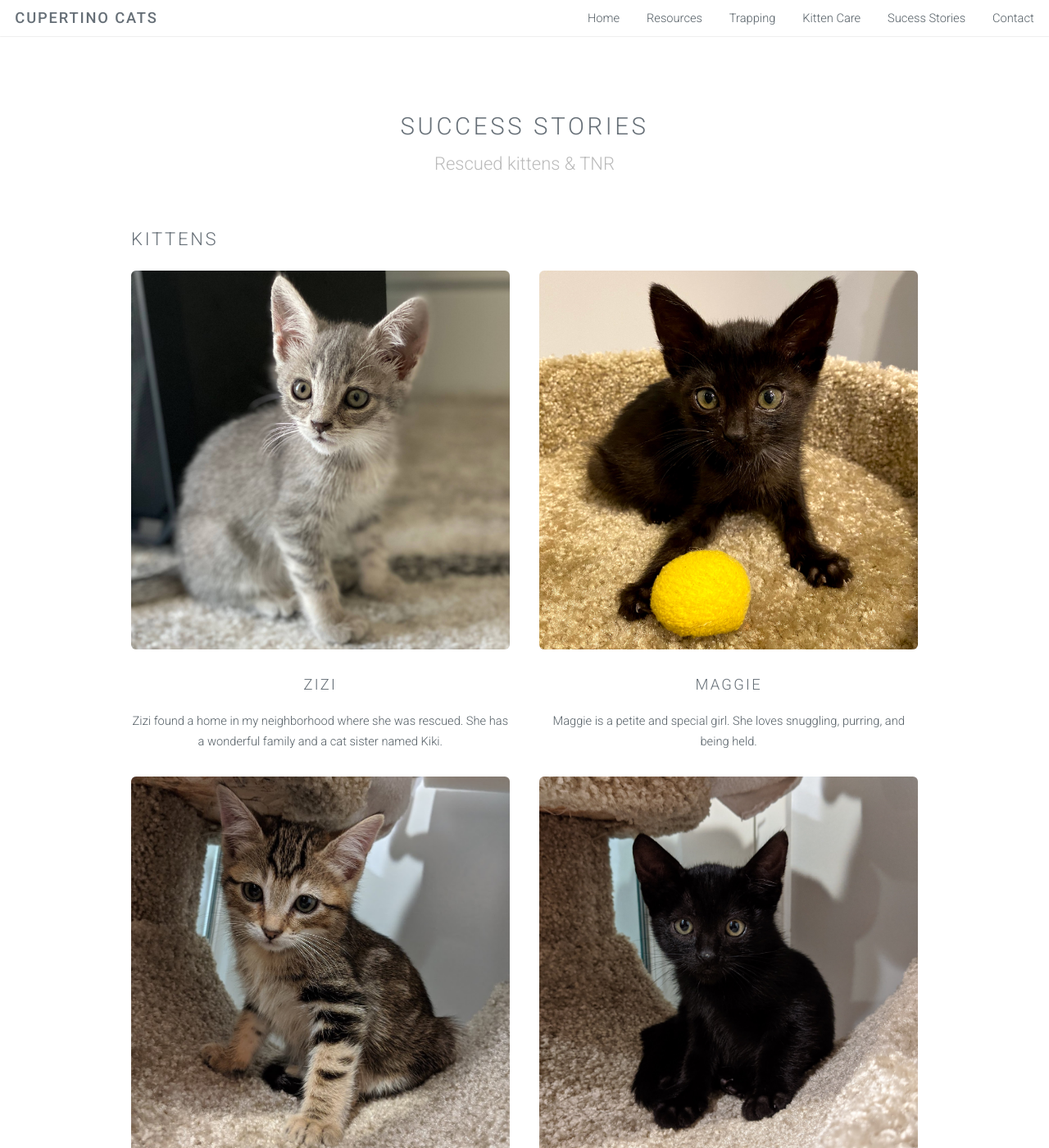
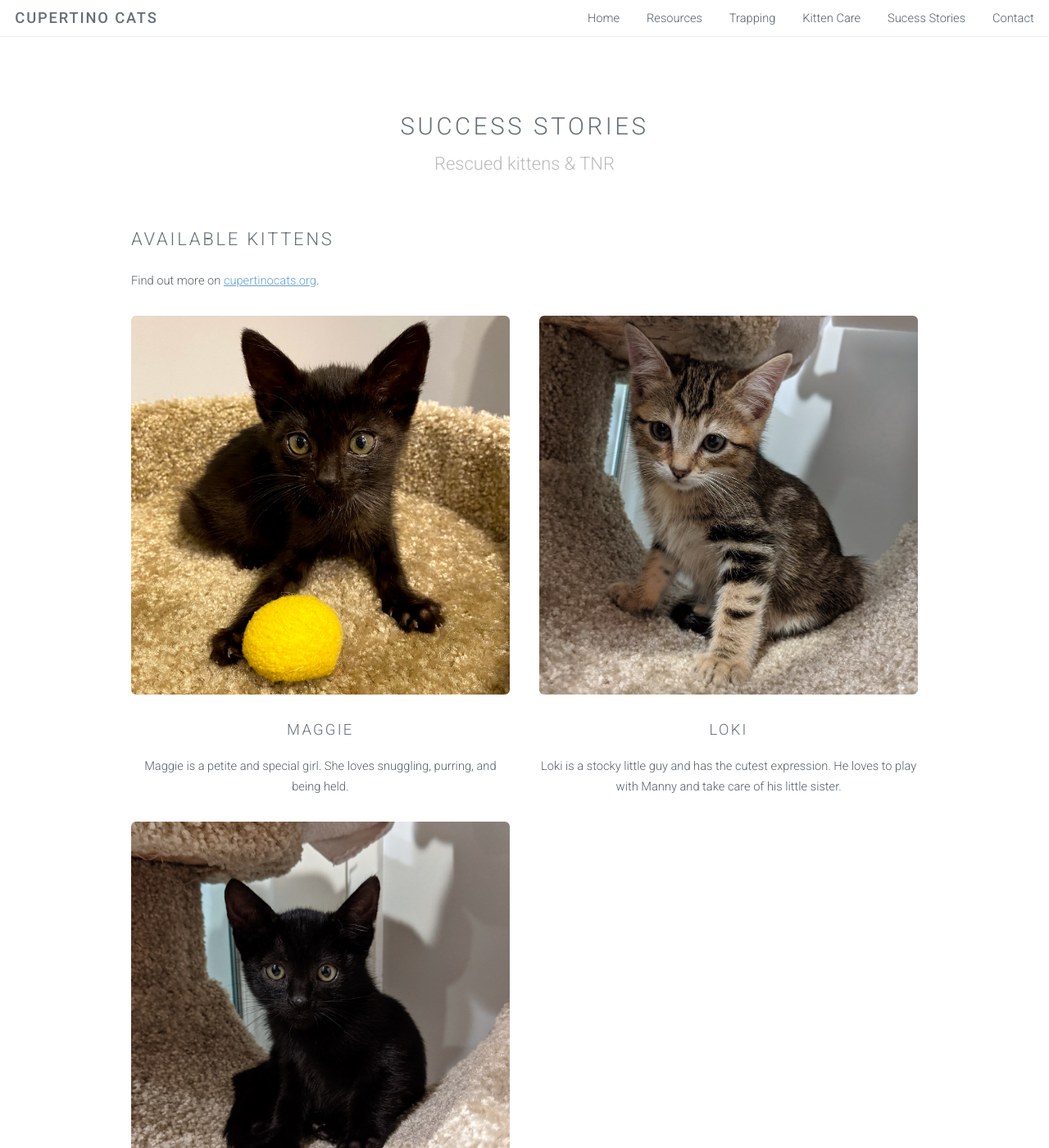
Before and after one commit to sunmeetsingh/bayareacats.github.io, a Jekyll site: the page built from success-stories.html, in a window 1280 px wide and 1400 px high. Shown: the whole window at 82% size. Built offline with Jekyll 4.4.1, drawn with Linux system fonts in a browser that asks for light colours; some of the changed text lies outside the part shown.

Commit message:
Switch kittens to available

```diff
--- a/success-stories.html
+++ b/success-stories.html
@@ -10,16 +10,10 @@ layout: default
     </header>
 
     <div class="container">
-        <h2>Kittens</h2>
+        <h2>Available kittens</h2>
+        <p>Find out more on <a href="cupertinocats.org">cupertinocats.org</a>.</p>
 
         <div class="row">
-            <div class="6u">
-                <section class="special">
-                    <a class="image fit"><img src="{{ site.baseurl }}/images/zizi.jpg" alt="" /></a>
-                    <h3>Zizi</h3>
-                    <p>Zizi found a home in my neighborhood where she was rescued. She has a wonderful family and a cat sister named Kiki.</p>
-                </section>
-            </div>
             <div class="6u">
                 <section class="special">
                     <a class="image fit"><img src="{{ site.baseurl }}/images/maggie.jpg" alt="" /></a>
@@ -43,6 +37,44 @@ layout: default
             </div>
         </div>
 
+    </div>
+
+    <hr class="major" />
+
+    <div class="container">
+        <h2>Kittens</h2>
+
+        <div class="row">
+            <div class="6u">
+                <section class="special">
+                    <a class="image fit"><img src="{{ site.baseurl }}/images/zizi.jpg" alt="" /></a>
+                    <h3>Zizi</h3>
+                    <p>Zizi found a home in my neighborhood where she was rescued. She has a wonderful family and a cat sister named Kiki.</p>
+                </section>
+            </div>
+<!--             <div class="6u">
+                <section class="special">
+                    <a class="image fit"><img src="{{ site.baseurl }}/images/maggie.jpg" alt="" /></a>
+                    <h3>Maggie</h3>
+                    <p>Maggie is a petite and special girl. She loves snuggling, purring, and being held.</p>
+                </section>
+            </div>
+            <div class="6u">
+                <section class="special">
+                    <a class="image fit"><img src="{{ site.baseurl }}/images/loki.jpg" alt="" /></a>
+                    <h3>Loki</h3>
+                    <p>Loki is a stocky little guy and has the cutest expression. He loves to play with Manny and take care of his little sister.</p>
+                </section>
+            </div>
+            <div class="6u">
+                <section class="special">
+                    <a class="image fit"><img src="{{ site.baseurl }}/images/manny.jpg" alt="" /></a>
+                    <h3>Manny</h3>
+                    <p>Manny is quickly becoming a snuggle monkey. He likes sitting in laps and exploring new territories and heights.</p>
+                </section>
+            </div> -->
+        </div>
+
         <hr class="major" />
 
         <h2>Adults</h2>
```
